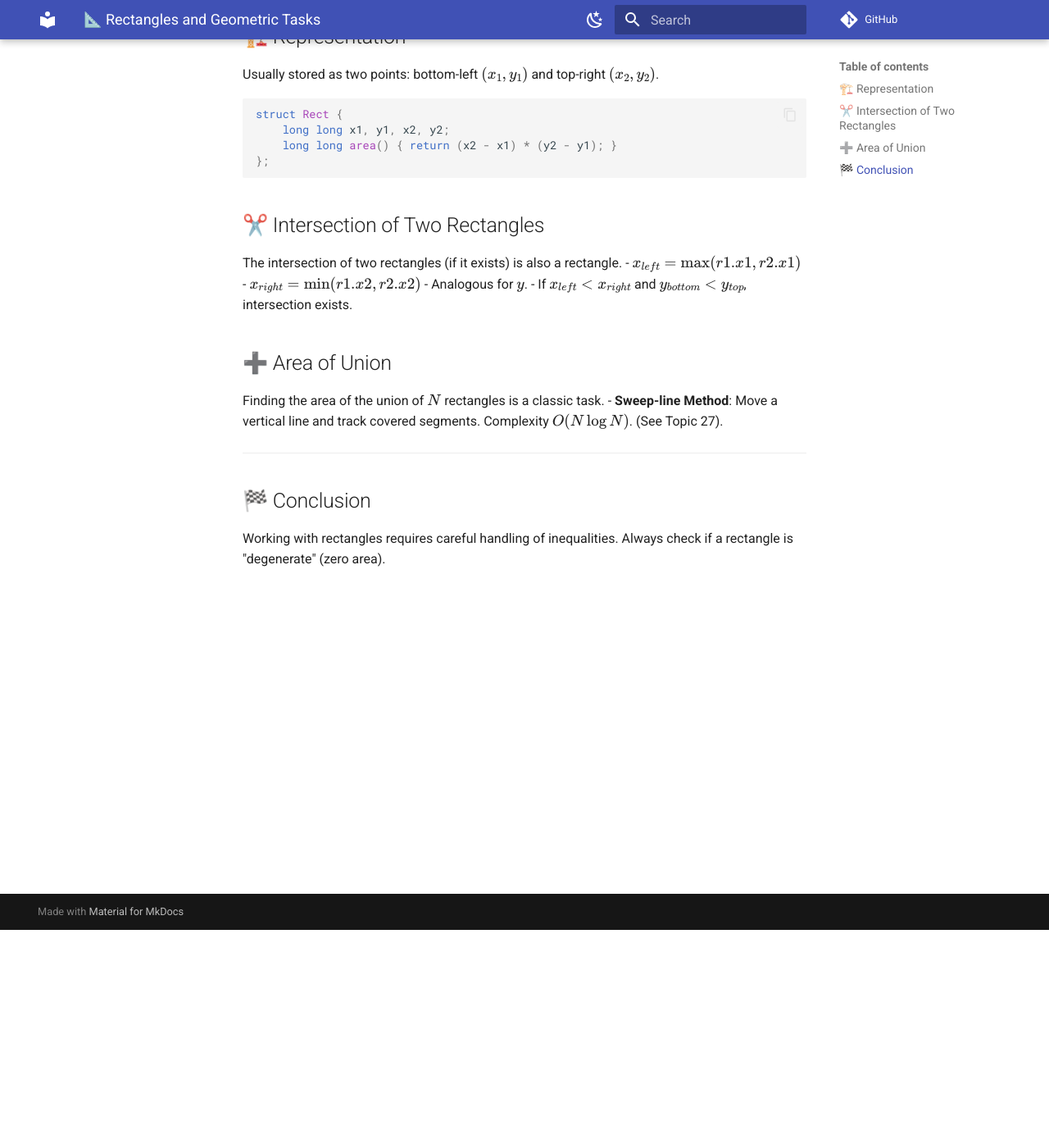
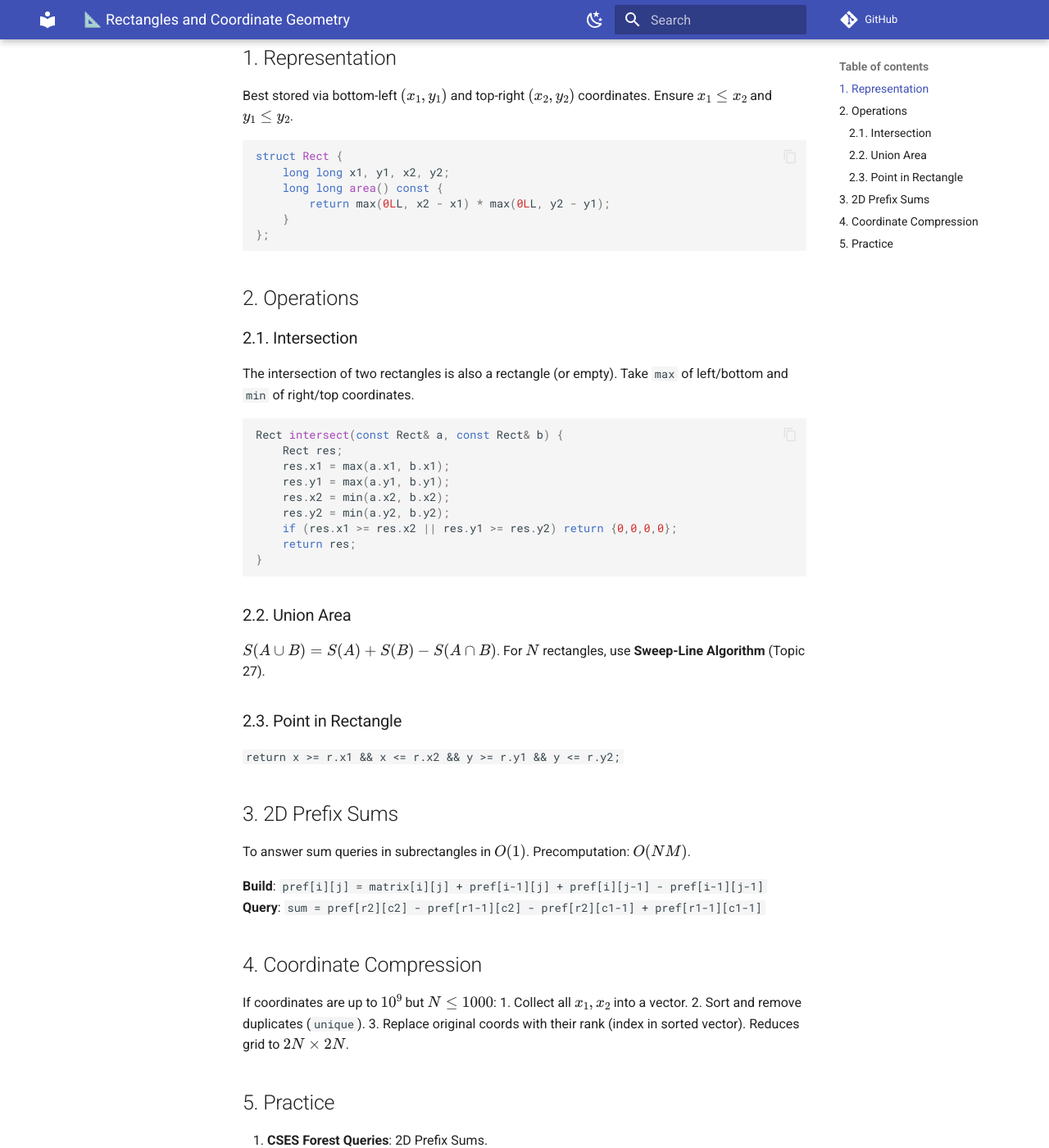
Before and after one commit to KadirYazadzhi/Informatics-Olympiad-Topics, an MkDocs documentation site: the page built from docs/EN/11a_Rectangles.md, in a window 1280 px wide and 1400 px high, scrolled down 266 px. Shown: the whole window at 82% size. Built offline with MkDocs 1.6.1 and Material for MkDocs 9.7.7, drawn with Linux system fonts in a browser that asks for light colours; comment, search, counter and statistics services are not loaded; some of the changed text lies outside the part shown.

Commit message:
Expand EN/11a_Rectangles.md: Rectangles, Intersection, 2D Prefix Sums, Compression

````diff
--- a/docs/EN/11a_Rectangles.md
+++ b/docs/EN/11a_Rectangles.md
@@ -1,29 +1,65 @@
-# 📐 Rectangles and Geometric Tasks
+# 📐 Rectangles and Coordinate Geometry
 
-Axis-aligned rectangles are among the most common objects in problems.
+Axis-Aligned Bounding Boxes (AABB) are the most common geometric objects in competitive programming.
 
-## 🏗️ Representation
-Usually stored as two points: bottom-left $(x_1, y_1)$ and top-right $(x_2, y_2)$.
+## 1. Representation
+
+Best stored via bottom-left $(x_1, y_1)$ and top-right $(x_2, y_2)$ coordinates.
+Ensure $x_1 \le x_2$ and $y_1 \le y_2$.
 
 ```cpp
 struct Rect {
     long long x1, y1, x2, y2;
-    long long area() { return (x2 - x1) * (y2 - y1); }
+    long long area() const {
+        return max(0LL, x2 - x1) * max(0LL, y2 - y1);
+    }
 };
 ```
 
-## ✂️ Intersection of Two Rectangles
-The intersection of two rectangles (if it exists) is also a rectangle.
-- $x_{left} = \max(r1.x1, r2.x1)$
-- $x_{right} = \min(r1.x2, r2.x2)$
-- Analogous for $y$.
-- If $x_{left} < x_{right}$ and $y_{bottom} < y_{top}$, intersection exists.
+## 2. Operations
 
-## ➕ Area of Union
-Finding the area of the union of $N$ rectangles is a classic task.
-- **Sweep-line Method**: Move a vertical line and track covered segments. Complexity $O(N \log N)$. (See Topic 27).
+### 2.1. Intersection
+The intersection of two rectangles is also a rectangle (or empty).
+Take `max` of left/bottom and `min` of right/top coordinates.
 
----
+```cpp
+Rect intersect(const Rect& a, const Rect& b) {
+    Rect res;
+    res.x1 = max(a.x1, b.x1);
+    res.y1 = max(a.y1, b.y1);
+    res.x2 = min(a.x2, b.x2);
+    res.y2 = min(a.y2, b.y2);
+    if (res.x1 >= res.x2 || res.y1 >= res.y2) return {0,0,0,0};
+    return res;
+}
+```
 
-## 🏁 Conclusion
-Working with rectangles requires careful handling of inequalities. Always check if a rectangle is "degenerate" (zero area).
+### 2.2. Union Area
+$S(A \cup B) = S(A) + S(B) - S(A \cap B)$.
+For $N$ rectangles, use **Sweep-Line Algorithm** (Topic 27).
+
+### 2.3. Point in Rectangle
+`return x >= r.x1 && x <= r.x2 && y >= r.y1 && y <= r.y2;`
+
+## 3. 2D Prefix Sums
+
+To answer sum queries in subrectangles in $O(1)$.
+Precomputation: $O(NM)$.
+
+**Build**: `pref[i][j] = matrix[i][j] + pref[i-1][j] + pref[i][j-1] - pref[i-1][j-1]`
+**Query**: `sum = pref[r2][c2] - pref[r1-1][c2] - pref[r2][c1-1] + pref[r1-1][c1-1]`
+
+## 4. Coordinate Compression
+
+If coordinates are up to $10^9$ but $N \le 1000$:
+1.  Collect all $x_1, x_2$ into a vector.
+2.  Sort and remove duplicates (`unique`).
+3.  Replace original coords with their rank (index in sorted vector).
+Reduces grid to $2N \times 2N$.
+
+## 5. Practice
+1.  **CSES Forest Queries**: 2D Prefix Sums.
+2.  **Codeforces 1195C**: Basketball Exercise.
+3.  **IOI 2013 Dreaming**.
+
+```
````
